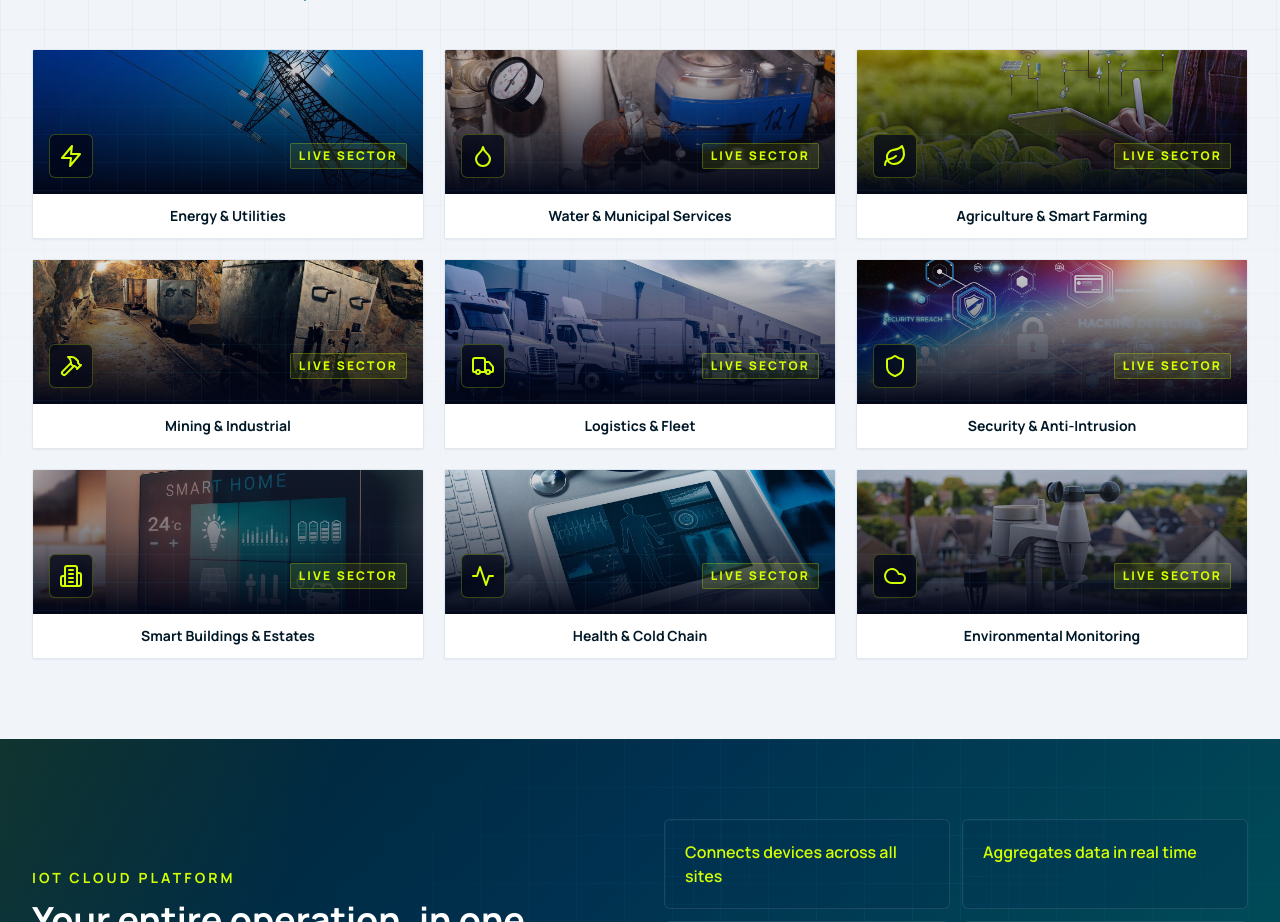
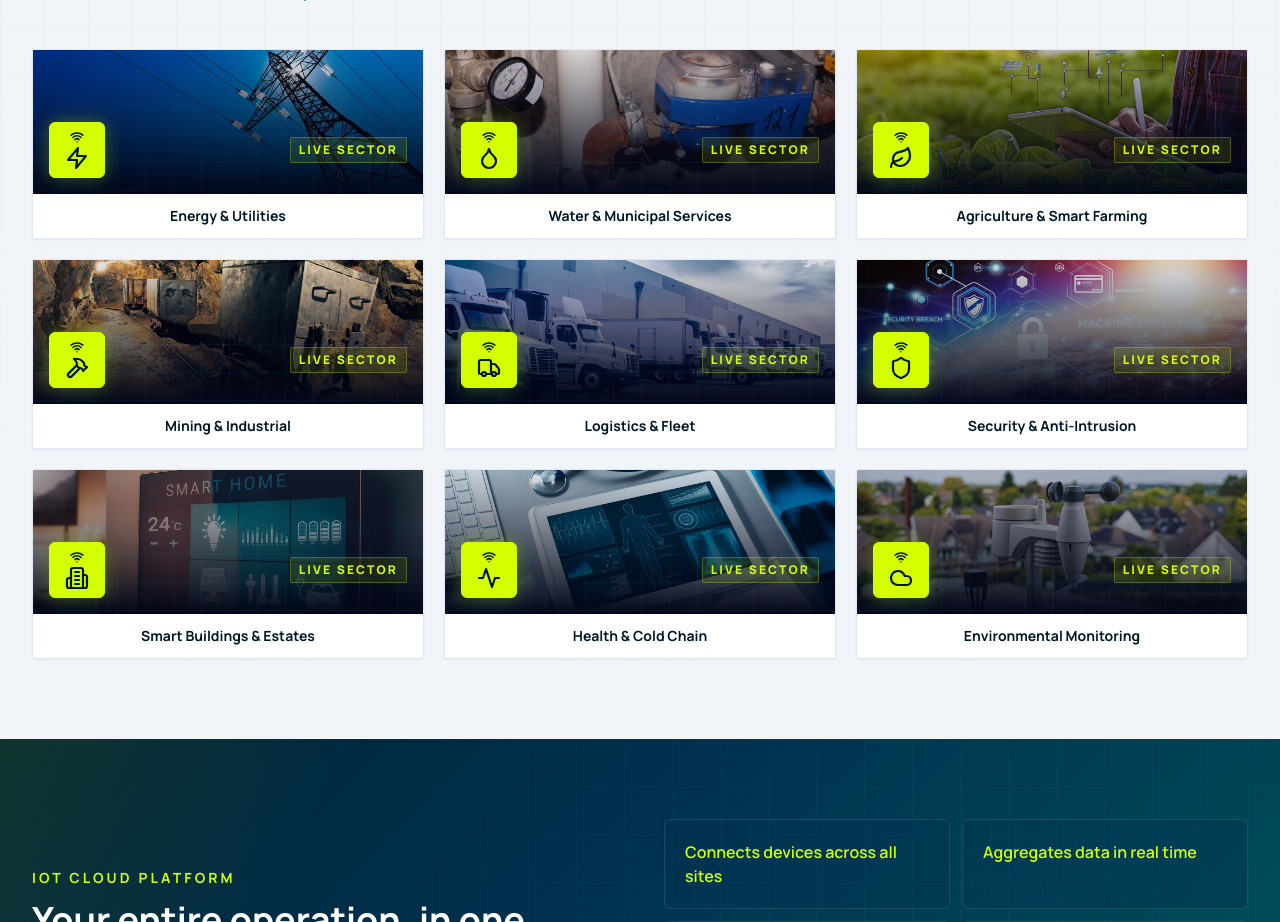
Before and after one commit to Munashe02/d7-technode-website, a Next.js app: page / in a window 1280 px wide. Shown: the part 2320-3242 px from the top of the page. Built offline with nearby package versions, Linux system fonts and the light colour scheme.

Commit message:
Match sector card icon treatment

```diff
--- a/app/globals.css
+++ b/app/globals.css
@@ -211,6 +211,11 @@
 
   .sector-showcase-card {
     @apply relative overflow-hidden rounded-sm border border-slate-200 bg-white shadow-sm transition hover:-translate-y-1 hover:border-primary-300 hover:shadow-lg;
+  }
+
+  .sector-iot-icon {
+    @apply flex h-14 w-14 flex-col items-center justify-center gap-0.5 rounded-md border border-accent-lime bg-accent-lime text-primary-900 shadow-lg transition group-hover:-translate-y-0.5 group-hover:bg-accent-yellow;
+    box-shadow: 0 12px 28px rgba(0, 49, 80, 0.22), 0 0 18px rgba(212, 255, 0, 0.32);
   }
 
   .signal-chip {
--- a/components/SectorGrid.tsx
+++ b/components/SectorGrid.tsx
@@ -1,5 +1,6 @@
 import Link from 'next/link'
 import Image from 'next/image'
+import { Wifi } from 'lucide-react'
 import { sectors } from '@/lib/site-data'
 
 type SectorGridProps = {
@@ -31,8 +32,9 @@ export default function SectorGrid({ limit, compact = false }: SectorGridProps)
             <div className="absolute inset-0 bg-gradient-to-t from-slate-950 via-slate-950/55 to-slate-950/10" />
             <div className="absolute inset-0 sector-image-grid" aria-hidden="true" />
             <div className="absolute bottom-4 left-4 right-4 flex items-center justify-between">
-              <div className="flex h-11 w-11 items-center justify-center rounded-md border border-accent-lime/25 bg-slate-950/75 text-accent-lime backdrop-blur">
-                <sector.icon className="h-6 w-6" />
+              <div className={compact ? 'sector-iot-icon' : 'flex h-11 w-11 items-center justify-center rounded-md border border-accent-lime/25 bg-slate-950/75 text-accent-lime backdrop-blur'}>
+                {compact && <Wifi className="h-3.5 w-3.5" strokeWidth={2.6} />}
+                <sector.icon className={compact ? 'h-6 w-6' : 'h-6 w-6'} strokeWidth={2.2} />
               </div>
               <span className="rounded-sm border border-accent-lime/25 bg-accent-lime/10 px-2 py-1 text-xs font-black uppercase tracking-[0.18em] text-accent-lime">
                 Live sector
```
